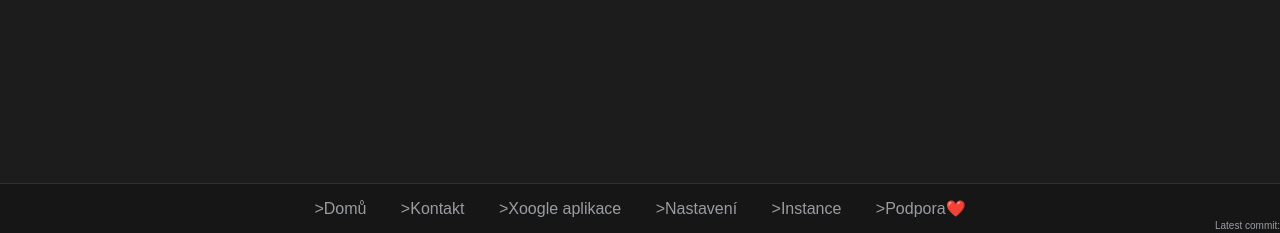
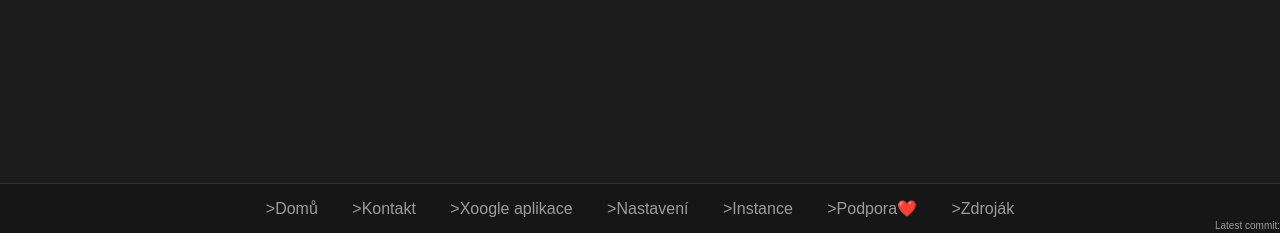
Before and after one commit to infoekcz/xoogle, a PHP site: page /index.php in a window 1280 px wide. Shown: the part 567-800 px from the top of the page. Run offline with PHP 8.4, Linux system fonts and the light colour scheme.

Commit message:
Update footer.php

```diff
--- a/misc/footer.php
+++ b/misc/footer.php
@@ -4,7 +4,8 @@
 	<a href="https://blog.xoogle.cz/mobilni-aplikace-xoogle-2022/">>Xoogle aplikace</a>
 	<a href="./settings.php">>Nastavení</a>
 	<a href="https://blog.xoogle.cz/dostupne-instance-librex-2022/">>Instance</a>
-    <a href="https://blog.xoogle.cz/podpora-2022/">>Podpora❤️</a>
+   	<a href="https://blog.xoogle.cz/podpora-2022/">>Podpora❤️</a>
+	<a href="https://github.com/infoekcz/xoogle/">>Zdroják</a>
 </div>
 <div class="git-container">
     <?php
```
